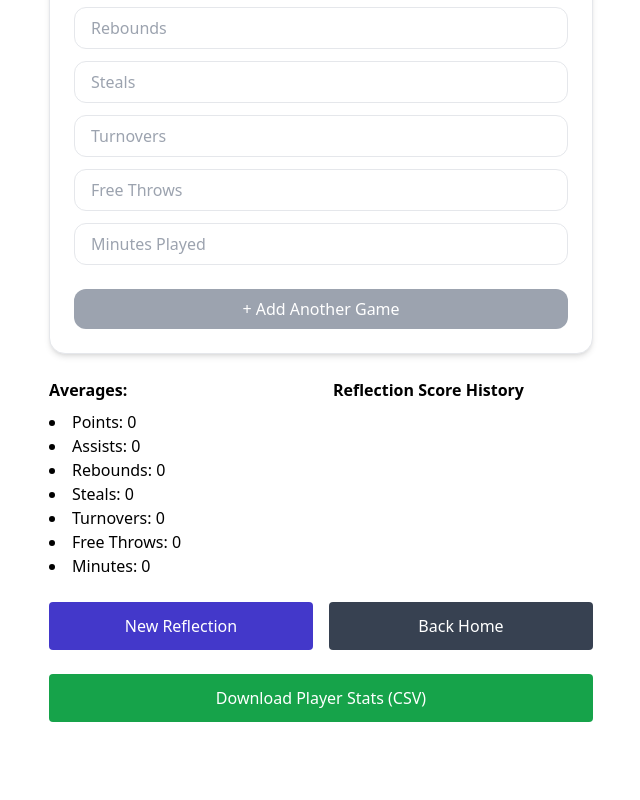
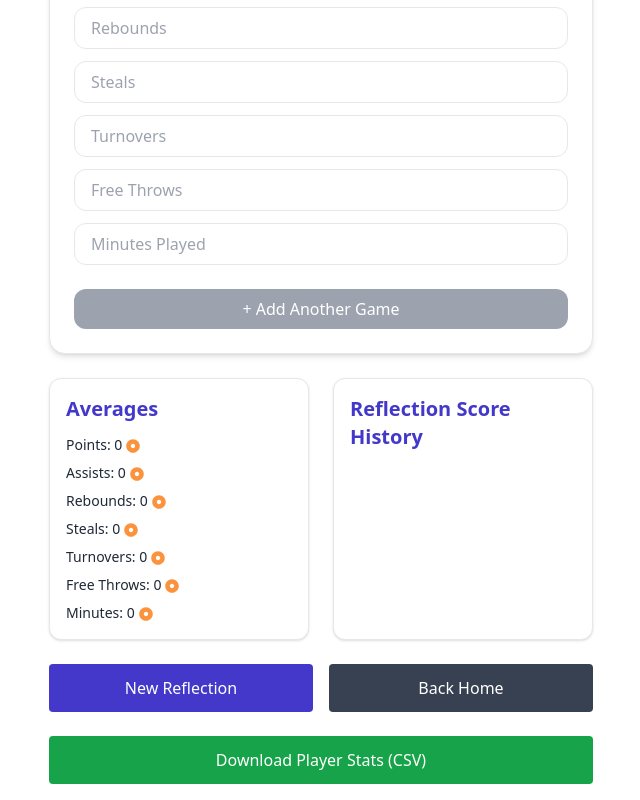
Before and after one commit to anggithub2023/Process_Reflection_Scaffolding, a React (Create React App) app: page /stats in a window 1280 px wide. Shown: the part 396-1196 px from the top of the page, without its empty margins (319-959 px from the left). Before the commit the page ends 1134 px from the top, so only its background shows below. Built offline with nearby package versions, Linux system fonts and the light colour scheme.

Commit message:
button changes

```diff
--- a/src/components/AveragesPanel.js
+++ b/src/components/AveragesPanel.js
@@ -1,23 +1,34 @@
 import React from 'react';
+import { FaArrowUp, FaArrowDown, FaDotCircle } from 'react-icons/fa';
 
 function AveragesPanel({ gameStats, history, calculateAverage }) {
+    const lastGame = gameStats[gameStats.length - 1] || {};
+
+    const getTrendIcon = (statKey) => {
+        const avg = calculateAverage(statKey);
+        const last = lastGame[statKey] ?? avg;
+        if (avg > last) return <FaArrowUp className="inline text-green-500 ml-1" />;
+        if (avg < last) return <FaArrowDown className="inline text-red-500 ml-1" />;
+        return <FaDotCircle className="inline text-orange-400 ml-1" />;
+    };
+
     return (
         <div className="mt-6 grid grid-cols-1 md:grid-cols-2 gap-6">
-            <div>
-                <h3 className="font-bold mb-2">Averages:</h3>
-                <ul className="list-disc list-inside">
-                    <li>Points: {calculateAverage('points')}</li>
-                    <li>Assists: {calculateAverage('assists')}</li>
-                    <li>Rebounds: {calculateAverage('rebounds')}</li>
-                    <li>Steals: {calculateAverage('steals')}</li>
-                    <li>Turnovers: {calculateAverage('turnovers')}</li>
-                    <li>Free Throws: {calculateAverage('freeThrows')}</li>
-                    <li>Minutes: {calculateAverage('minutes')}</li>
+            <div className="bg-white dark:bg-gray-800 p-4 rounded-xl shadow border border-gray-200 dark:border-gray-700">
+                <h3 className="text-xl font-semibold text-indigo-700 dark:text-indigo-300 mb-3">Averages</h3>
+                <ul className="space-y-2 text-sm text-gray-800 dark:text-gray-100">
+                    <li>Points: {calculateAverage('points')}{getTrendIcon('points')}</li>
+                    <li>Assists: {calculateAverage('assists')}{getTrendIcon('assists')}</li>
+                    <li>Rebounds: {calculateAverage('rebounds')}{getTrendIcon('rebounds')}</li>
+                    <li>Steals: {calculateAverage('steals')}{getTrendIcon('steals')}</li>
+                    <li>Turnovers: {calculateAverage('turnovers')}{getTrendIcon('turnovers')}</li>
+                    <li>Free Throws: {calculateAverage('freeThrows')}{getTrendIcon('freeThrows')}</li>
+                    <li>Minutes: {calculateAverage('minutes')}{getTrendIcon('minutes')}</li>
                 </ul>
             </div>
-            <div>
-                <h3 className="font-bold mb-2">Reflection Score History</h3>
-                <ul className="space-y-2">
+            <div className="bg-white dark:bg-gray-800 p-4 rounded-xl shadow border border-gray-200 dark:border-gray-700">
+                <h3 className="text-xl font-semibold text-indigo-700 dark:text-indigo-300 mb-3">Reflection Score History</h3>
+                <ul className="space-y-2 text-sm text-gray-800 dark:text-gray-100">
                     {history.map((entry, idx) => {
                         const score = entry.total;
                         const badgeColor =
@@ -26,7 +37,7 @@ function AveragesPanel({ gameStats, history, calculateAverage }) {
                                     "bg-red-500 text-white";
 
                         return (
-                            <li key={idx} className="flex items-center justify-between">
+                            <li key={idx} className="flex items-center justify-between border-t border-gray-100 dark:border-gray-700 pt-2">
                                 <span>{new Date(entry.timestamp).toLocaleDateString()}</span>
                                 <span className={`text-sm px-2 py-1 rounded ${badgeColor}`}>
                   {score}%
```
